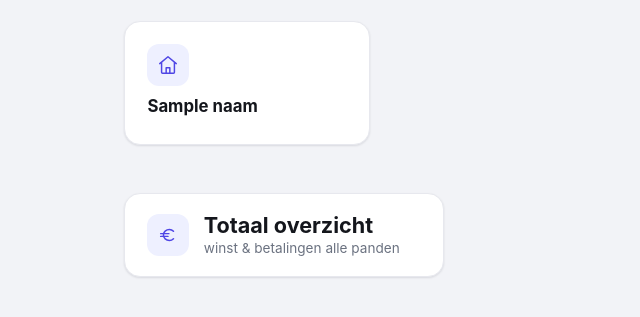
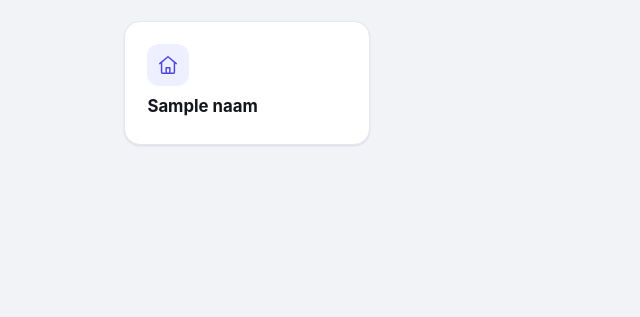
Before and after one commit to jmmreckman/kamerverhuur-scanner, a Flask app: template webapp/templates/pand_kiezer.html in a window 1280 px wide. Shown: the part 277-594 px from the top of the page, without its empty margins (0-640 px from the left). Run offline with Flask 3, Linux system fonts and the light colour scheme; the template is opened without the code that fills it: most values are stand-ins (such as "Sample title", 1, 10 or a date in 2020); parts of the project's set-up code (start-up, migrations or seed data) failed here and were passed over; some libraries are stand-ins or nearby versions.

Commit message:
nav/overzicht: landingsknop weg, Huuroverzicht-menu wijst naar totaaloverzicht
- 'Totaal overzicht'-knop van de landingspagina (pandkiezer) verwijderd.
- Menu-knop 'Huuroverzicht' linkt nu naar het Totaal overzicht (winst &
  betalingen alle panden) i.p.v. direct naar het per-huurder-huuroverzicht.
- Op het Totaal overzicht staat nu bovenin een knop 'Huuroverzicht alle
  huurders' die naar dat per-huurder-huuroverzicht doorlinkt.

Co-Authored-By: Claude Opus 4.8 <noreply@anthropic.com>
Claude-Session: https://claude.ai/code/session_01A1CqEaH5MfvneD1xZWbshq

```diff
--- a/webapp/templates/base.html
+++ b/webapp/templates/base.html
@@ -74,7 +74,7 @@
         {% endif %}
         <a class="nav-link" href="https://kansen.steenhub.nl" target="_blank" rel="noopener">{{ icon_baksteen() }} Kansen</a>
         <a class="nav-link {{ 'actief' if ep.startswith('onderhoud') }}" href="{{ url_for('onderhoud_overzicht') }}"><svg viewBox="0 0 24 24" fill="none" stroke="currentColor" stroke-width="1.8" stroke-linecap="round" stroke-linejoin="round" style="width:1em;height:1em;vertical-align:-.12em"><path d="M14.7 6.3a1 1 0 0 0 0 1.4l1.6 1.6a1 1 0 0 0 1.4 0l3.77-3.77a6 6 0 0 1-7.94 7.94l-6.91 6.91a2.12 2.12 0 0 1-3-3l6.91-6.91a6 6 0 0 1 7.94-7.94l-3.76 3.76z"/></svg> Onderhoud</a>
-        <a class="nav-link {{ 'actief' if ep.startswith('huur_overzicht') }}" href="{{ url_for('huur_overzicht') }}">{{ icon_betalingen() }} Huuroverzicht</a>
+        <a class="nav-link {{ 'actief' if ep == 'winst_overzicht' or ep.startswith('huur_overzicht') }}" href="{{ url_for('winst_overzicht') }}">{{ icon_betalingen() }} Huuroverzicht</a>
         <a class="nav-link {{ 'actief' if ep.startswith('tekenportaal') or ep.startswith('document_tekenen') }}" href="{{ url_for('tekenportaal_overzicht') }}">{{ icon_contracten() }} Documenten tekenen</a>
         <a class="nav-link" href="{{ url_for('aanbod_overzicht') }}" target="aanbod-voorbeeld" rel="noopener">{{ icon_megafoon() }} Advertenties</a>
         <details class="nav-user">
--- a/webapp/templates/pand_kiezer.html
+++ b/webapp/templates/pand_kiezer.html
@@ -1,5 +1,5 @@
 {% extends "base.html" %}
-{% from "_icons.html" import icon_kamers, icon_euro %}
+{% from "_icons.html" import icon_kamers %}
 {% block title %}Kies een woning{% endblock %}
 {% block content %}
 {% if panden %}
@@ -121,13 +121,6 @@
   })();
 </script>
 
-<a class="stat-card" href="{{ url_for('winst_overzicht') }}" style="margin-top:1.5rem; max-width:320px">
-  <div class="stat-icon">{{ icon_euro() }}</div>
-  <div>
-    <div class="stat-value">Totaal overzicht</div>
-    <div class="stat-label">winst &amp; betalingen alle panden</div>
-  </div>
-</a>
 {% else %}
 <div class="card">
   <p>Je hebt nog geen toegang tot een pand. Vraag de beheerder om je toegang te geven.</p>
--- a/webapp/templates/winst_overzicht.html
+++ b/webapp/templates/winst_overzicht.html
@@ -1,5 +1,6 @@
 {% extends "base.html" %}
 {% from "_grafiek.html" import winst_grafiek %}
+{% from "_icons.html" import icon_betalingen %}
 {% block title %}Totaal overzicht{% endblock %}
 {% block content %}
 <style>
@@ -10,6 +11,10 @@
 <div class="page-header">
   <h1>Totaal overzicht</h1>
 </div>
+
+<p style="margin:-0.5rem 0 1.5rem">
+  <a class="btn btn-secondary" href="{{ url_for('huur_overzicht') }}">{{ icon_betalingen() }} Huuroverzicht alle huurders</a>
+</p>
 
 <div class="card">
   <h2>Totale winst alle panden</h2>
```
